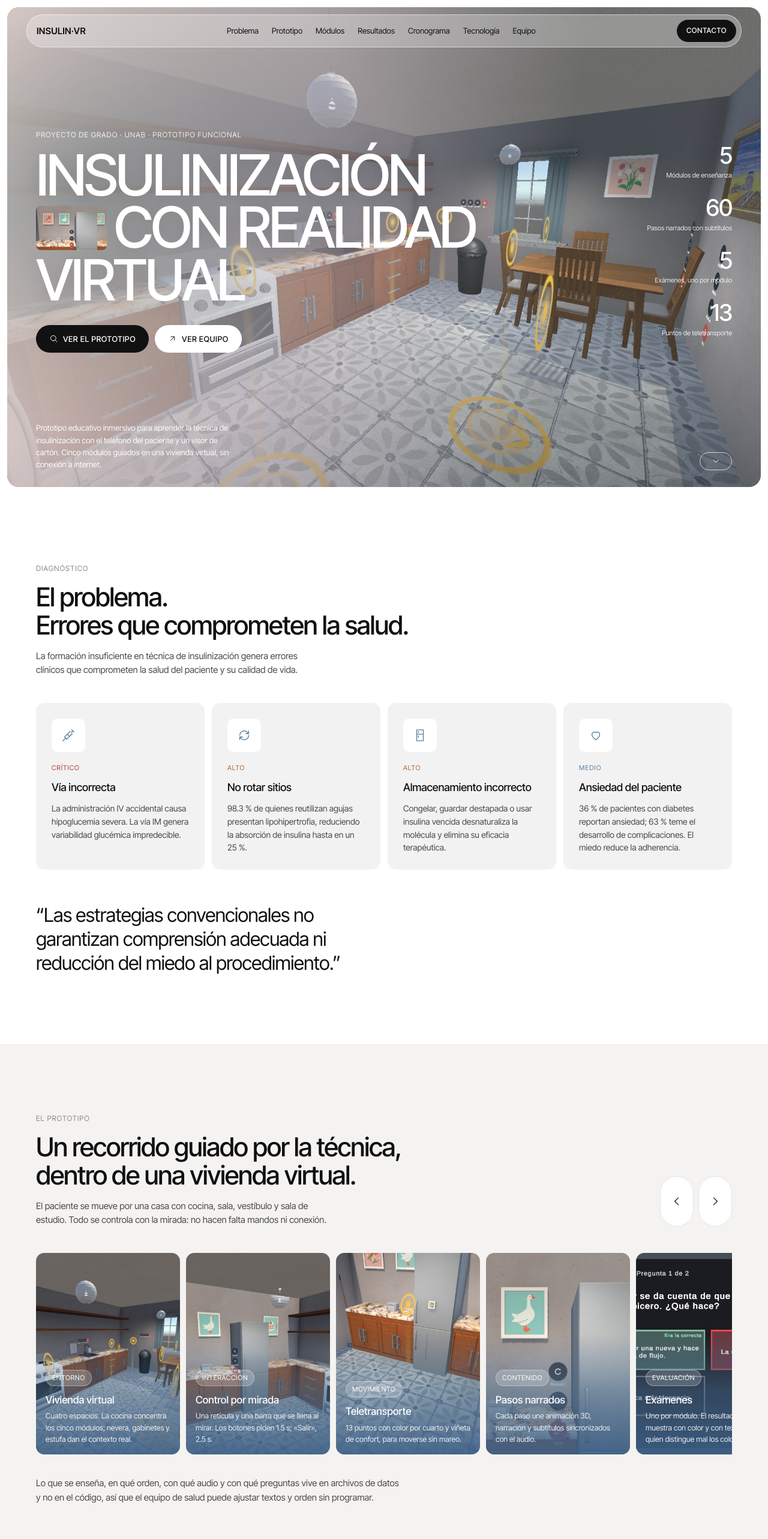
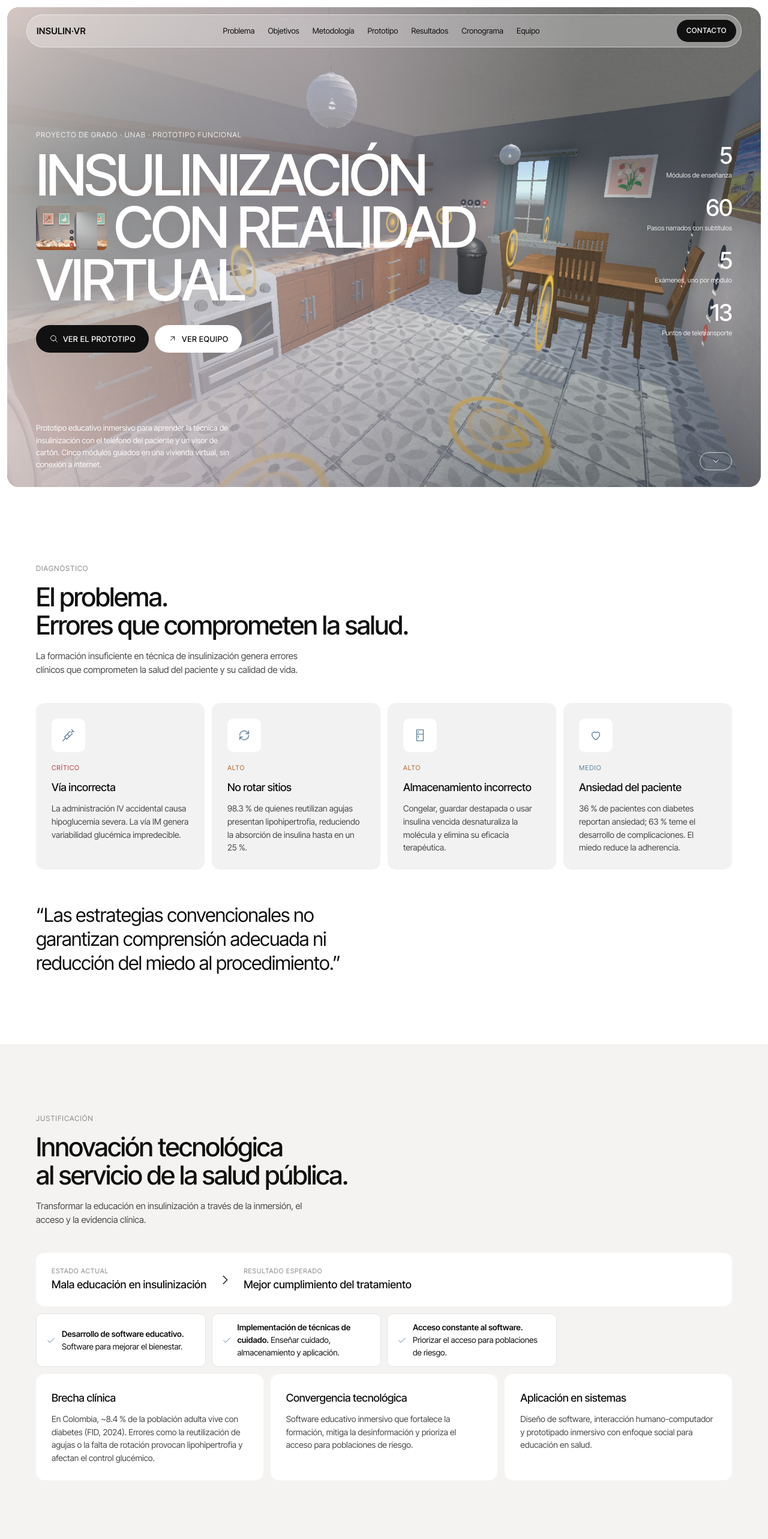
Before and after one commit to SantyCardo/vr-landing-page, a React (Vite) app: page / in a window 1280 px wide. Shown: the top 2566 px of the page at 60% size. Built offline with nearby package versions, Linux system fonts and the light colour scheme.

Commit message:
refactor: orden narrativo de las secciones (problema → objetivos → metodología → prototipo → resultados)

```diff
--- a/src/app.jsx
+++ b/src/app.jsx
@@ -9,18 +9,18 @@ export function App() {
       <Hero />
       <main>
         <S.Problem />
-        <S.Prototype />
-        <S.Modules />
-        <S.Results />
-        <S.Methodology />
-        <S.Timeline />
-        <S.Stack />
         <S.Justification />
         <S.Question />
         <S.Objectives />
+        <S.StateOfArt />
+        <S.Methodology />
+        <S.References />
+        <S.Prototype />
+        <S.Modules />
+        <S.Stack />
         <S.Legal />
-        <S.StateOfArt />
-        <S.References />
+        <S.Results />
+        <S.Timeline />
         <S.Faq />
         <S.Team />
       </main>
--- a/src/components/Hero.jsx
+++ b/src/components/Hero.jsx
@@ -55,7 +55,7 @@ export function Hero() {
         </dl>
 
         <p className="hero-lead">{hero.lead}</p>
-        <a href="#prototipo" className="scroll-cue" aria-label="Bajar"><Icon name="chevron" size={16} /></a>
+        <a href="#problema" className="scroll-cue" aria-label="Bajar"><Icon name="chevron" size={16} /></a>
       </div>
     </header>
   );
--- a/src/data/content.js
+++ b/src/data/content.js
@@ -2,11 +2,11 @@
 
 export const nav = [
   { href: '#problema', label: 'Problema' },
+  { href: '#objetivos', label: 'Objetivos' },
+  { href: '#metodologia', label: 'Metodología' },
   { href: '#prototipo', label: 'Prototipo' },
-  { href: '#modulos', label: 'Módulos' },
   { href: '#resultados', label: 'Resultados' },
   { href: '#cronograma', label: 'Cronograma' },
-  { href: '#tecnologia', label: 'Tecnología' },
   { href: '#equipo', label: 'Equipo' },
 ];
 
--- a/src/styles.css
+++ b/src/styles.css
@@ -184,8 +184,8 @@ main > .section:nth-child(even) { background: var(--bg-soft); }
   background: var(--surface); border-radius: var(--r); padding: 26px;
   display: flex; flex-direction: column; gap: 10px;
 }
-main > .section:nth-child(even) .card,
-main > .section:nth-child(even) .stages li { background: #fff; }
+main > .section:nth-child(even) :is(.card, .quote-card, .shift, .module-list li:not(.module-pending), .tile, .specialty) { background: #fff; }
+main > .section:nth-child(even) :is(.tile-icon, .specialty-icon) { background: var(--bg-soft); }
 .card h3, .tile h3 { font-size: 18px; font-weight: 500; letter-spacing: -0.01em; }
 .card p, .tile p { color: var(--ink-2); font-size: 14px; }
 .num { font-size: 12px; color: var(--muted); letter-spacing: 0.06em; text-transform: uppercase; }
@@ -208,7 +208,7 @@ main > .section:nth-child(even) .stages li { background: #fff; }
 
 .shift {
   display: flex; align-items: center; gap: 20px; flex-wrap: wrap;
-  padding: 22px 26px; background: #fff; border-radius: var(--r); margin-bottom: 12px;
+  padding: 22px 26px; background: var(--surface); border-radius: var(--r); margin-bottom: 12px;
 }
 .shift div { display: flex; flex-direction: column; }
 .shift span { font-size: 11px; text-transform: uppercase; letter-spacing: 0.08em; color: var(--muted); }
@@ -266,7 +266,7 @@ main > .section:nth-child(even) .stages li { background: #fff; }
 .compare tr.is-highlight { background: var(--accent-soft); }
 .compare tr:last-child > * { border-bottom: 0; }
 
-.quote-card { background: #fff; border-radius: var(--r); padding: 18px; display: flex; gap: 16px; min-height: 150px; }
+.quote-card { background: var(--surface); border-radius: var(--r); padding: 18px; display: flex; gap: 16px; min-height: 150px; }
 .quote-card p { font-size: 14px; margin-bottom: 18px; }
 .quote-card .muted { font-size: 12px; }
 .avatar {
@@ -310,7 +310,7 @@ main > .section:nth-child(even) .stages li { background: #fff; }
 .module-list { list-style: none; display: grid; gap: 10px; }
 .module-list li {
   display: grid; grid-template-columns: auto 1fr auto; gap: 18px; align-items: center;
-  background: #fff; border-radius: var(--r); padding: 18px 20px;
+  background: var(--surface); border-radius: var(--r); padding: 18px 20px;
 }
 .module-id {
   width: 46px; height: 46px; border-radius: var(--r-sm); background: var(--accent-soft);
```
